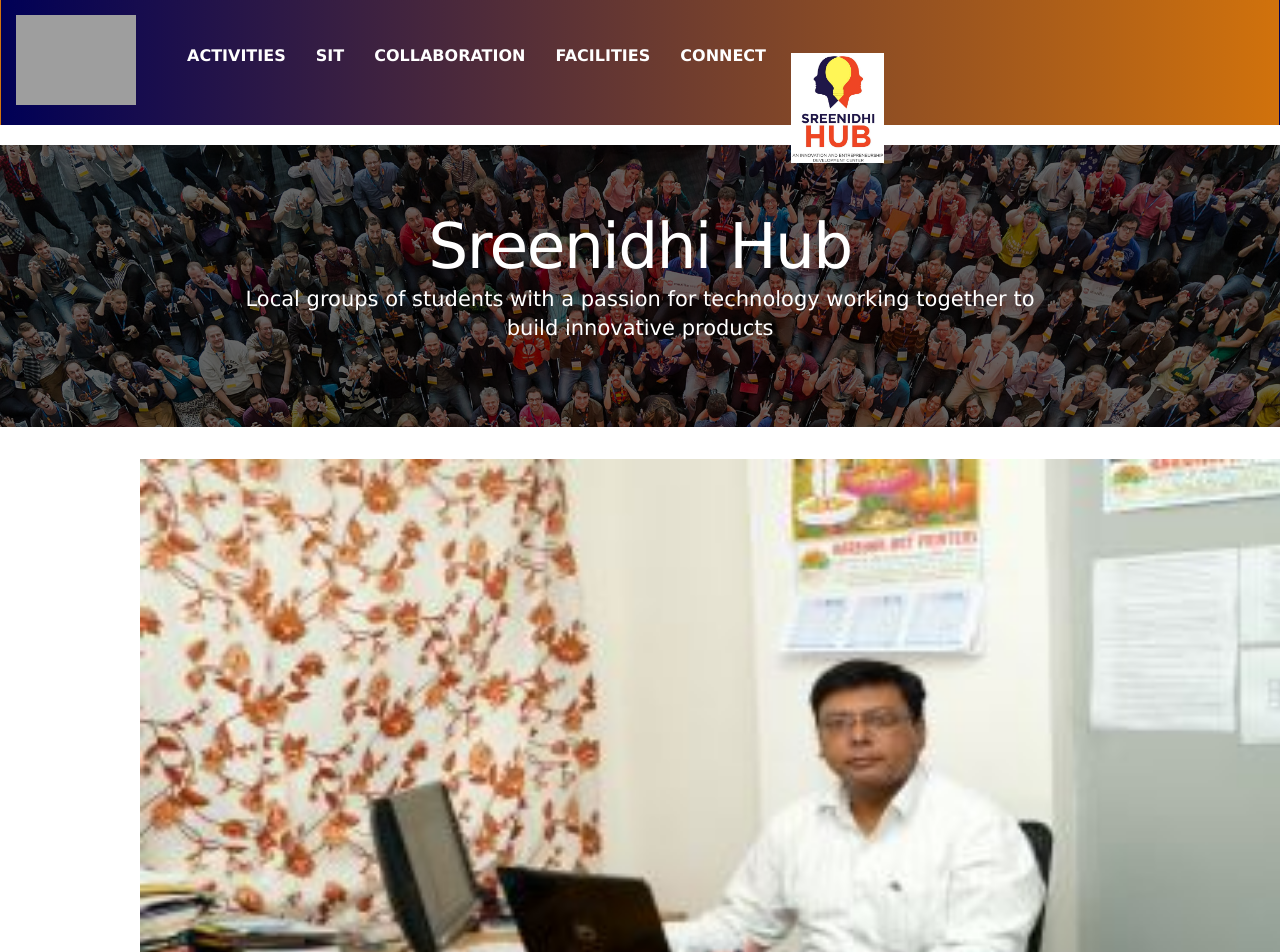
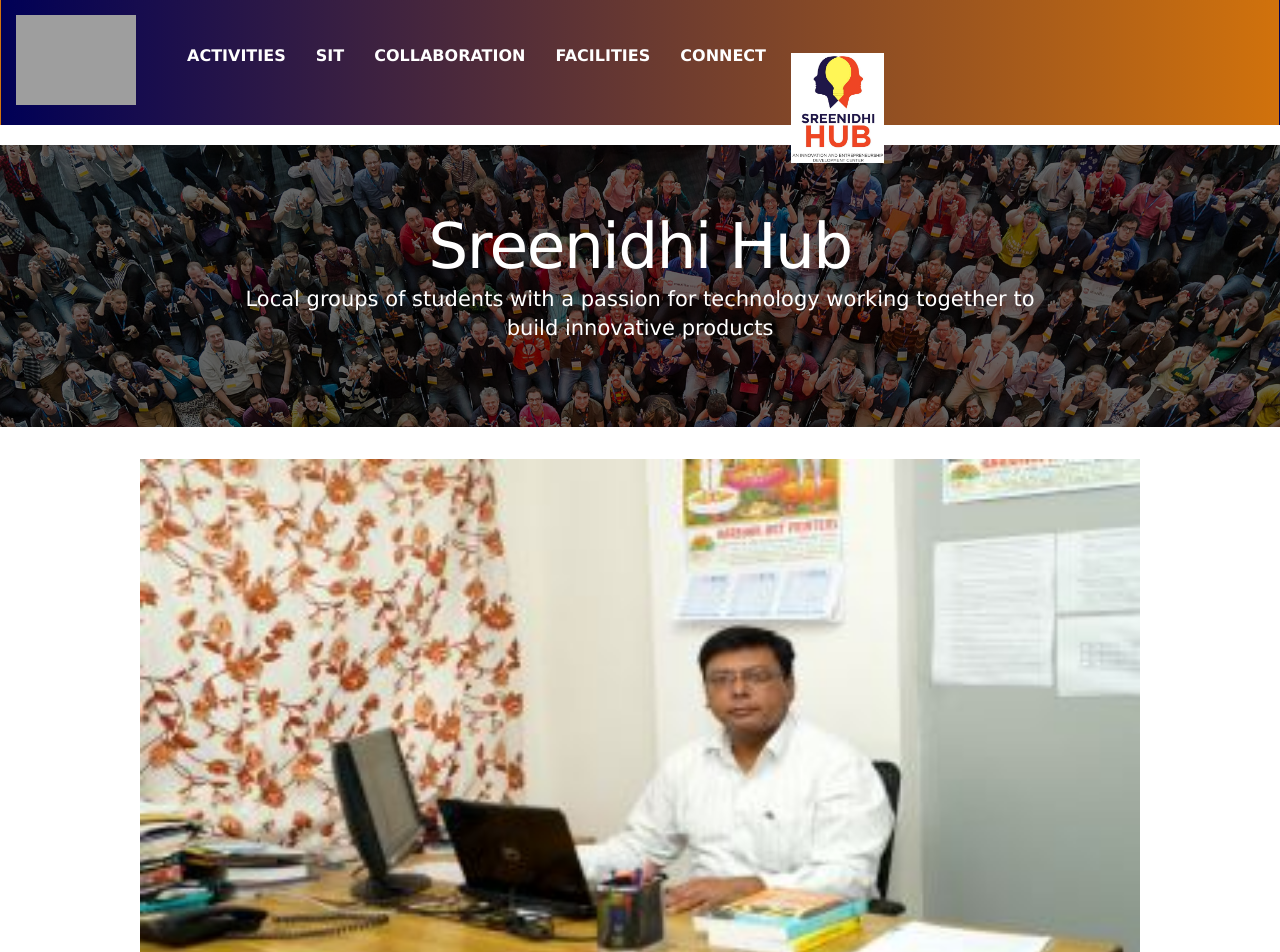
Before and after one commit to SNISTInnovationHub/snistinnovationhub.github.io, a Jekyll site: the page built from index.html, in a window 1280 px wide. Shown: the top 952 px of the page. Built offline with Jekyll 4.4.1, drawn with Linux system fonts in a browser that asks for light colours; nearby versions of some CDN libraries; some web fonts are replaced; library files that are not in the unit come from our copies.

Commit message:
Update flexslider-posts.html

```diff
--- a/_includes/flexslider-posts.html
+++ b/_includes/flexslider-posts.html
@@ -1,7 +1,7 @@
 <center>
 <div class="w3-content w3-section" style="max-width:1000px">
-  <img class="mySlides" src="static/img/download.jpg" style="width:120%">
-  <img class="mySlides" src="static/img/director.jpg" style="width:120%">
-  <img class="mySlides" src="static/img/ameetchavan.jpg" style="width:120%">
+  <img class="mySlides" src="static/img/download.jpg" style="width:100%">
+  <img class="mySlides" src="static/img/director.jpg" style="width:100%">
+  <img class="mySlides" src="static/img/ameetchavan.jpg" style="width:100%">
 </div>
 </center>
```
